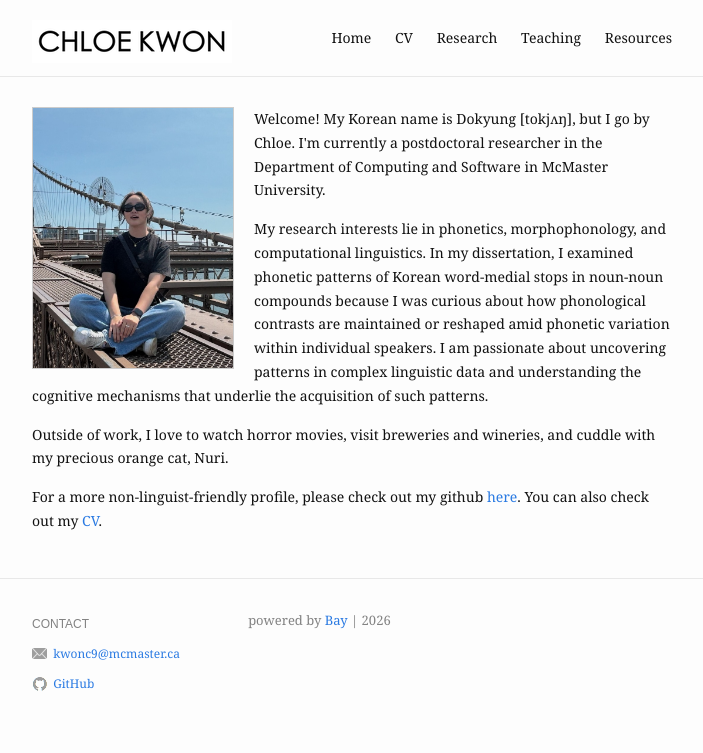
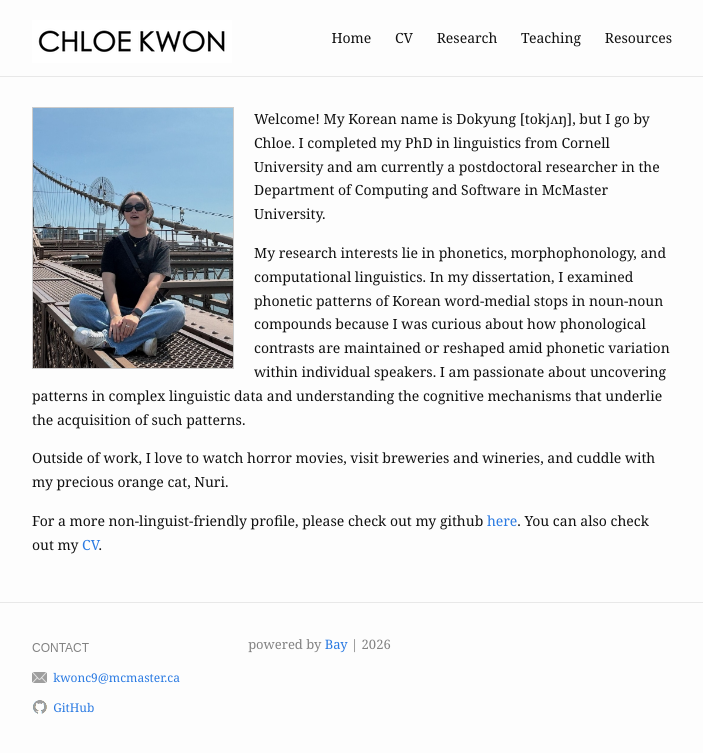
Before and after one commit to chloedkkwon/chloedkkwon.github.io, a Jekyll site: the page built from index.md, in a window 1280 px wide. Shown: the top 753 px of the page, without its empty margins (288-991 px from the left). Built offline with Jekyll 4.4.1, drawn with Linux system fonts in a browser that asks for light colours.

Commit message:
Revise introduction in index.md
Updated personal introduction to include PhD completion details.

```diff
--- a/index.md
+++ b/index.md
@@ -6,7 +6,7 @@ profile_picture:
 ---
 
 <p>
-    Welcome! My Korean name is Dokyung [tokjʌŋ], but I go by Chloe. I'm currently a postdoctoral researcher in the Department of Computing and Software in McMaster University.
+    Welcome! My Korean name is Dokyung [tokjʌŋ], but I go by Chloe. I completed my PhD in linguistics from Cornell University and am currently a postdoctoral researcher in the Department of Computing and Software in McMaster University.
 </p>
 
 <p>
```
